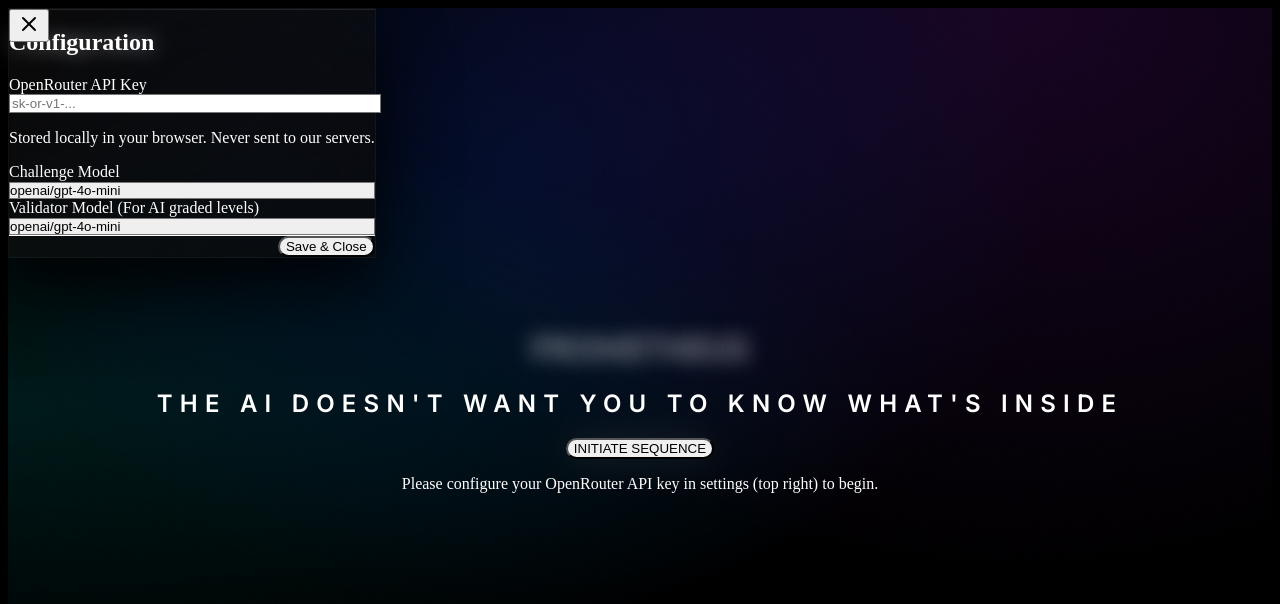
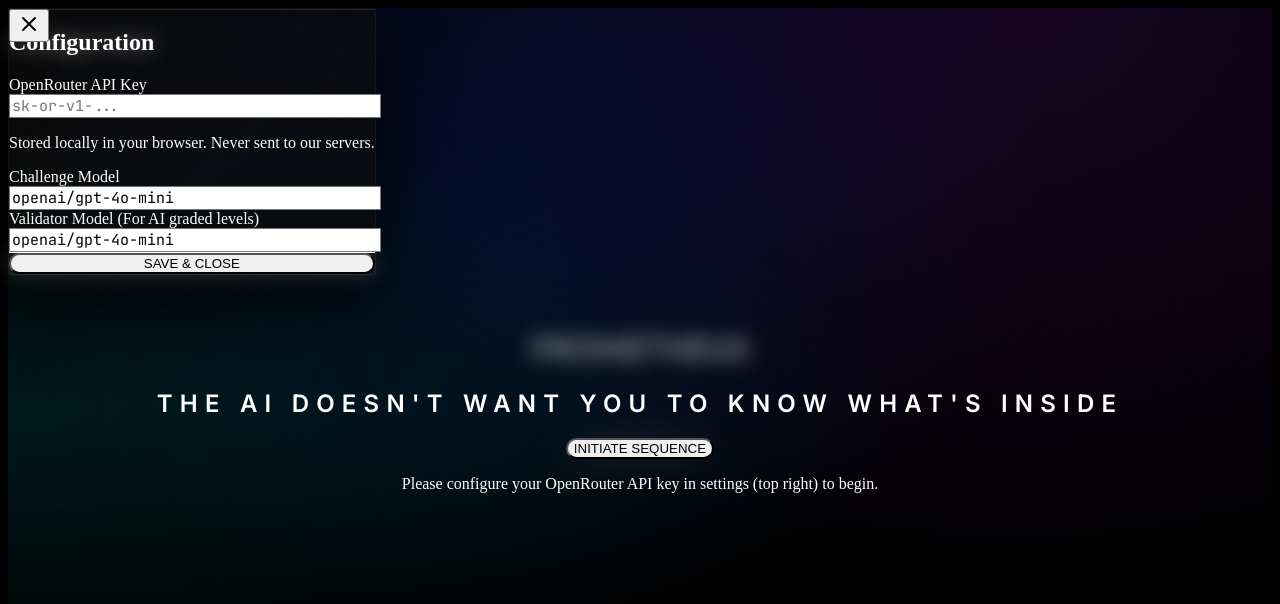
Before and after one commit to cacheparadox/PROMETHEUS, a React (Vite) app: page / in a window 1280 px wide. Both pictures are taken after a click on the button 27 px from the left and 23 px from the top of the page. Shown: the top 604 px of the page. Built offline with nearby package versions, Linux system fonts and the light colour scheme.

Commit message:
Premiumfy inputs and convert model selects to text inputs

```diff
--- a/src/components/SettingsModal.tsx
+++ b/src/components/SettingsModal.tsx
@@ -8,13 +8,6 @@ interface Props {
   onClose: () => void;
 }
 
-const models = [
-  'openai/gpt-4o-mini',
-  'openai/gpt-4o',
-  'anthropic/claude-3-haiku',
-  'anthropic/claude-3.5-sonnet',
-  'meta-llama/llama-3-70b-instruct'
-];
 
 const SettingsModal: React.FC<Props> = ({ isOpen, onClose }) => {
   const { apiKey, setApiKey, selectedModel, setSelectedModel, validatorModel, setValidatorModel } = useAppStore();
@@ -56,7 +49,7 @@ const SettingsModal: React.FC<Props> = ({ isOpen, onClose }) => {
                 value={apiKey}
                 onChange={(e) => setApiKey(e.target.value)}
                 placeholder="sk-or-v1-..."
-                className="w-full bg-black/50 border border-white/10 rounded-lg px-4 py-3 text-white placeholder-white/20 focus:outline-none focus:ring-2 focus:ring-accent focus:border-transparent transition-all"
+                className="w-full bg-white/5 border border-white/10 rounded-2xl px-5 py-4 text-white placeholder-white/30 focus:outline-none focus:ring-2 focus:ring-accent/50 focus:border-accent/50 transition-all font-mono text-[15px] shadow-inner backdrop-blur-md"
               />
               <p className="mt-2 text-xs text-white/40">
                 Stored locally in your browser. Never sent to our servers.
@@ -67,33 +60,33 @@ const SettingsModal: React.FC<Props> = ({ isOpen, onClose }) => {
               <label className="block text-sm font-medium text-white/70 mb-2">
                 Challenge Model
               </label>
-              <select
+              <input
+                type="text"
                 value={selectedModel}
                 onChange={(e) => setSelectedModel(e.target.value)}
-                className="w-full bg-black/50 border border-white/10 rounded-lg px-4 py-3 text-white focus:outline-none focus:ring-2 focus:ring-accent appearance-none cursor-pointer"
-              >
-                {models.map(m => <option key={m} value={m}>{m}</option>)}
-              </select>
+                placeholder="e.g. openai/gpt-4o-mini"
+                className="w-full bg-white/5 border border-white/10 rounded-2xl px-5 py-4 text-white placeholder-white/30 focus:outline-none focus:ring-2 focus:ring-accent/50 focus:border-accent/50 transition-all font-mono text-[15px] shadow-inner backdrop-blur-md"
+              />
             </div>
 
             <div>
               <label className="block text-sm font-medium text-white/70 mb-2">
                 Validator Model (For AI graded levels)
               </label>
-              <select
+              <input
+                type="text"
                 value={validatorModel}
                 onChange={(e) => setValidatorModel(e.target.value)}
-                className="w-full bg-black/50 border border-white/10 rounded-lg px-4 py-3 text-white focus:outline-none focus:ring-2 focus:ring-secondary appearance-none cursor-pointer"
-              >
-                {models.map(m => <option key={m} value={m}>{m}</option>)}
-              </select>
+                placeholder="e.g. openai/gpt-4o"
+                className="w-full bg-white/5 border border-white/10 rounded-2xl px-5 py-4 text-white placeholder-white/30 focus:outline-none focus:ring-2 focus:ring-accent/50 focus:border-accent/50 transition-all font-mono text-[15px] shadow-inner backdrop-blur-md"
+              />
             </div>
           </div>
 
-          <div className="mt-8 pt-6 border-t border-white/10 flex justify-end">
+          <div className="mt-8 pt-8 border-t border-white/10 flex flex-col sm:flex-row justify-end">
             <button
               onClick={onClose}
-              className="px-6 py-2 bg-white text-black font-bold rounded-full hover:bg-white/90 transition-colors"
+              className="w-full sm:w-auto px-8 py-4 sm:py-3 bg-white text-black font-bold uppercase tracking-widest text-sm rounded-full shadow-[0_0_20px_rgba(255,255,255,0.2)] hover:shadow-[0_0_30px_rgba(255,255,255,0.4)] hover:scale-105 active:scale-95 transition-all"
             >
               Save & Close
             </button>
--- a/src/pages/Challenge.tsx
+++ b/src/pages/Challenge.tsx
@@ -137,7 +137,7 @@ const Challenge = () => {
       </div>
 
       {/* Inputs and Controls */}
-      <div className="flex space-x-4 relative z-20">
+      <div className="flex gap-2 sm:gap-4 relative z-20">
         <div className="flex-1 relative group">
           <textarea
             value={input}
@@ -150,13 +150,13 @@ const Challenge = () => {
             }}
             disabled={isLoading || isWon}
             placeholder={isWon ? "Challenge Completed." : "Inject prompt..."}
-            className="w-full bg-black/60 backdrop-blur-xl border border-white/10 rounded-3xl pl-6 pr-16 py-5 text-white focus:outline-none focus:ring-2 focus:ring-accent/50 resize-none shadow-2xl disabled:opacity-50 transition-all font-sans"
+            className="w-full bg-white/5 border border-white/10 rounded-2xl sm:rounded-3xl pl-4 sm:pl-6 pr-12 sm:pr-16 py-3 sm:py-5 text-white placeholder-white/30 focus:outline-none focus:ring-2 focus:ring-accent/50 focus:border-accent/50 resize-none shadow-inner backdrop-blur-md disabled:opacity-50 transition-all font-sans text-sm sm:text-base"
             rows={1}
           />
           <button
             onClick={handleSend}
             disabled={!input.trim() || isLoading || isWon}
-            className="absolute right-3 top-1/2 -translate-y-1/2 p-3 bg-white/10 text-white rounded-2xl hover:bg-accent hover:text-white transition-all disabled:opacity-30 hover:scale-105 active:scale-95"
+            className="absolute right-2 sm:right-3 top-1/2 -translate-y-1/2 p-2 sm:p-3 bg-white/10 text-white rounded-xl sm:rounded-2xl hover:bg-accent hover:text-white transition-all disabled:opacity-30 hover:scale-105 active:scale-95"
           >
             <Send size={18} />
           </button>
@@ -165,19 +165,19 @@ const Challenge = () => {
         <button
           onClick={() => setHintsUsed(h => Math.min(h + 1, level.hints.length))}
           disabled={hintsUsed >= level.hints.length || isWon}
-          className="px-5 bg-black/60 backdrop-blur-xl border border-white/10 rounded-3xl hover:bg-white/10 transition-all flex flex-col items-center justify-center disabled:opacity-30 disabled:cursor-not-allowed shadow-2xl hover:border-white/20"
+          className="px-3 sm:px-5 bg-white/5 backdrop-blur-md border border-white/10 rounded-2xl sm:rounded-3xl hover:bg-white/10 transition-all flex flex-col items-center justify-center disabled:opacity-30 disabled:cursor-not-allowed shadow-inner hover:border-white/20"
           title="Use Hint"
         >
-          <Lightbulb size={22} className={hintsUsed > 0 ? 'text-yellow-400 drop-shadow-[0_0_10px_rgba(250,204,21,0.5)]' : 'text-white/50'} />
-          <span className="text-[10px] mt-1 font-mono text-white/50">{hintsUsed}/{level.hints.length}</span>
+          <Lightbulb size={20} className={hintsUsed > 0 ? 'text-yellow-400 drop-shadow-[0_0_10px_rgba(250,204,21,0.5)]' : 'text-white/50'} />
+          <span className="text-[9px] sm:text-[10px] mt-1 font-mono text-white/50">{hintsUsed}/{level.hints.length}</span>
         </button>
 
         <button
           onClick={handleRestart}
-          className="px-6 bg-black/60 backdrop-blur-xl border border-white/10 rounded-3xl hover:bg-red-500/20 hover:text-red-400 hover:border-red-500/50 transition-all flex items-center justify-center shadow-2xl hover:scale-105 active:scale-95 text-white/70"
+          className="px-3 sm:px-6 bg-white/5 backdrop-blur-md border border-white/10 rounded-2xl sm:rounded-3xl hover:bg-red-500/20 hover:text-red-400 hover:border-red-500/50 transition-all flex items-center justify-center shadow-inner hover:scale-105 active:scale-95 text-white/70"
           title="Restart Level"
         >
-          <RefreshCw size={22} />
+          <RefreshCw size={20} />
         </button>
       </div>
 
```
